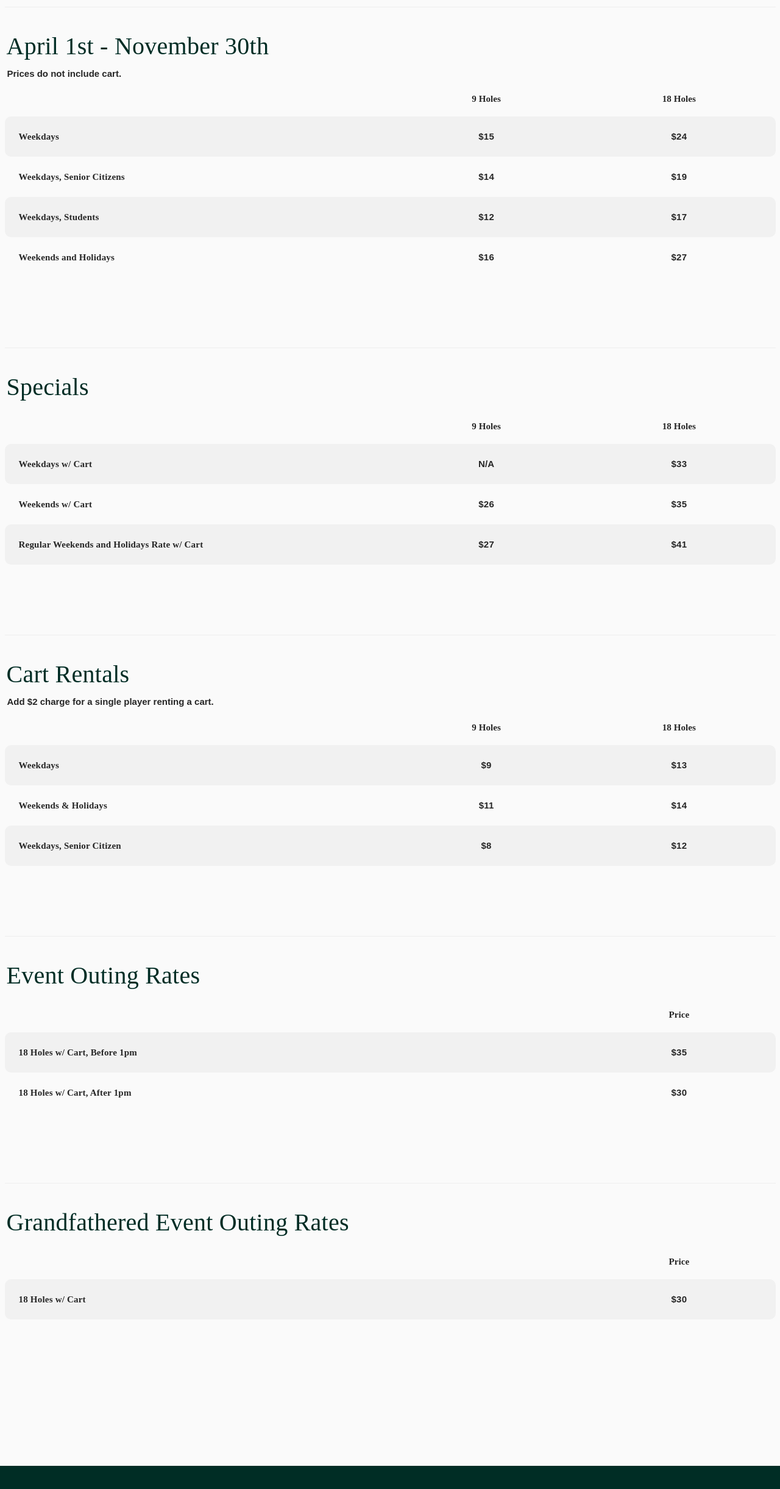
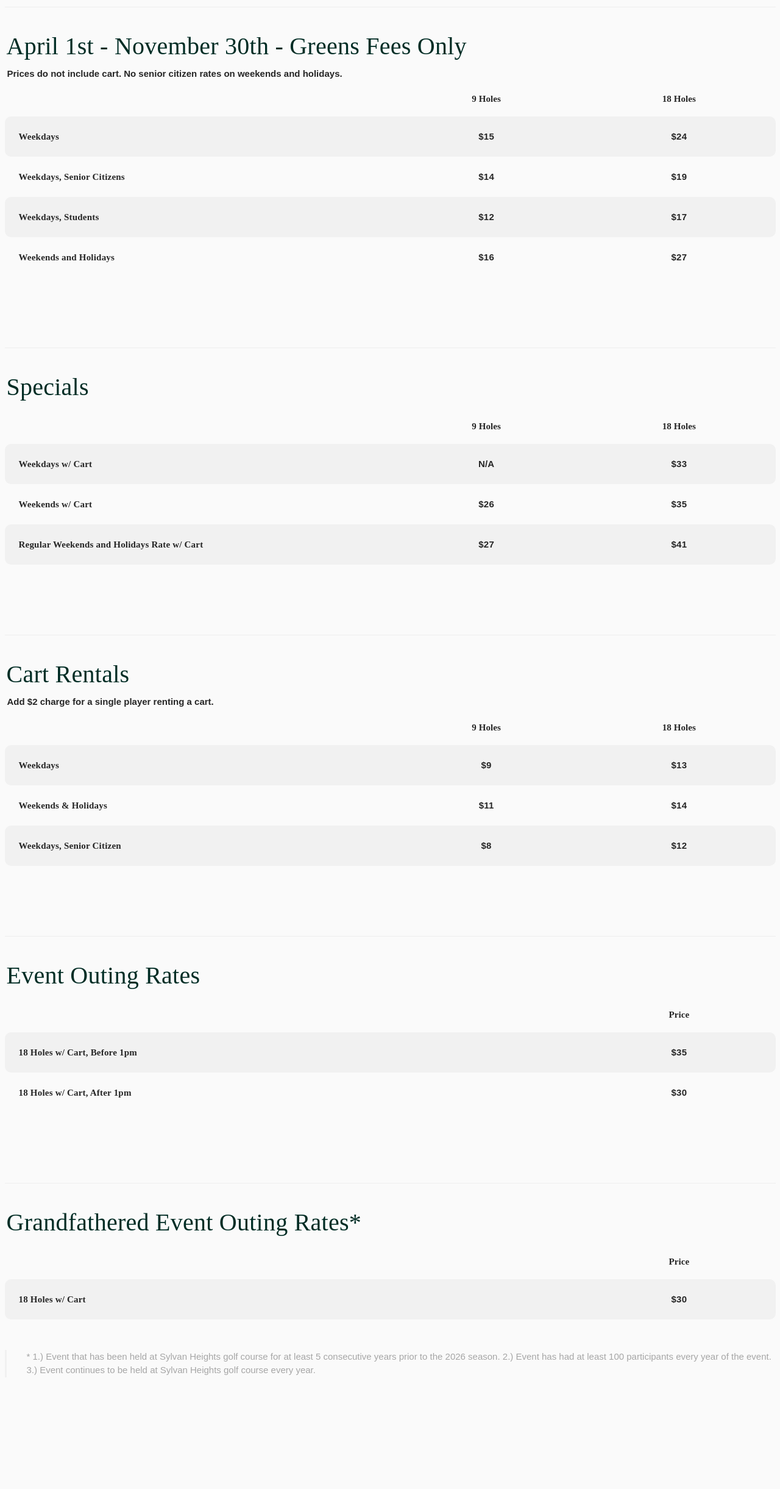
Before and after one commit to sucrete/Sylvan-Heights, a plain HTML site: page rates.html in a window 1280 px wide. Shown: the part 950-3392 px from the top of the page at 61% size. Drawn offline with Linux system fonts and the light colour scheme; no server answers; a web font is replaced by a local one.

Commit message:
Implementing changes for Hans...

```diff
--- a/rates.html
+++ b/rates.html
@@ -138,8 +138,11 @@
             <hr />
             <div class="row table-preface">
               <div class="col-12 col-md-8">
-                <h3>April 1st - November 30th</h3>
-                <p>Prices do not include cart.</p>
+                <h3>April 1st - November 30th - Greens Fees Only</h3>
+                <p>
+                  Prices do not include cart. No senior citizen rates on
+                  weekends and holidays.
+                </p>
               </div>
               <div class="col-12 col-md-6"></div>
             </div>
@@ -229,7 +232,9 @@
                 </tr>
                 <tr>
                   <th scope="row">
-                    <div class="th-wrap">Regular Weekends and Holidays Rate w/ Cart</div>
+                    <div class="th-wrap">
+                      Regular Weekends and Holidays Rate w/ Cart
+                    </div>
                   </th>
                   <td>$27</td>
                   <td>$41</td>
@@ -338,7 +343,7 @@
             <hr />
             <div class="row table-preface">
               <div class="col-12 col-md-8">
-                <h3>Grandfathered Event Outing Rates</h3>
+                <h3>Grandfathered Event Outing Rates*</h3>
               </div>
               <div class="col-12 col-md-6"></div>
             </div>
@@ -358,9 +363,15 @@
                 </tr>
               </tbody>
             </table>
-            <!-- <div class="annotations">
-              <p>*Add $2 charge for a player renting a cart.</p>
-            </div> -->
+            <div class="annotations">
+              <p>
+                * 1.) Event that has been held at Sylvan Heights golf course for
+                at least 5 consecutive years prior to the 2026 season. 2.) Event
+                has had at least 100 participants every year of the event. 3.)
+                Event continues to be held at Sylvan Heights golf course every
+                year.
+              </p>
+            </div>
           </div>
           <!-- GRANDFATHERED EVENT OUTING RATES END -->
         </div>
```
Also changed, not shown: passes.html (+6 -7 lines).
